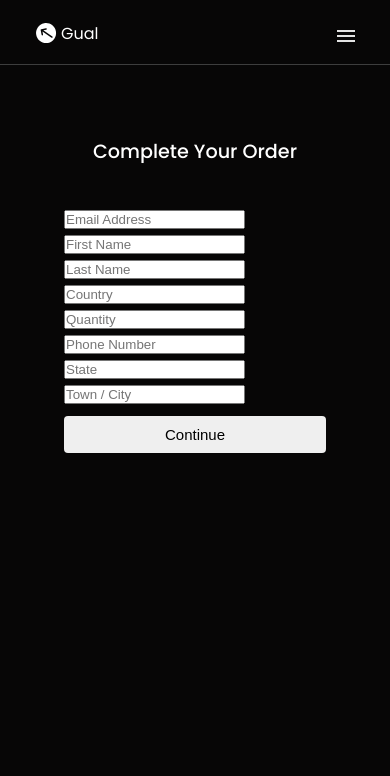
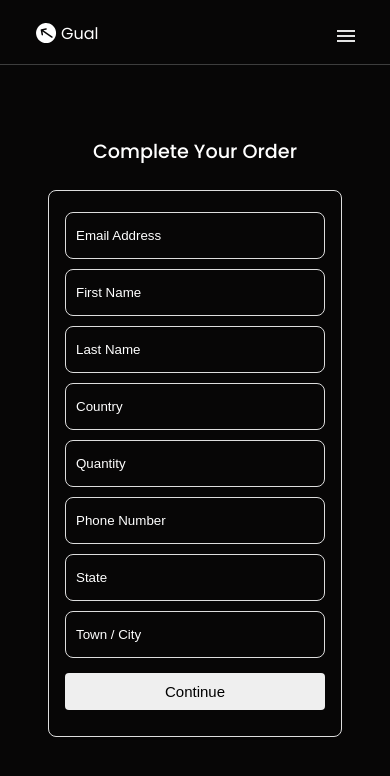
Before and after one commit to DegualDaniel/Gual-Pharm, a React (Vite) app: page /userform in a window 390 px wide. Shown: the top 776 px of the page. Built offline with nearby package versions, Linux system fonts and the light colour scheme.

Commit message:
update media query

```diff
--- a/src/App.css
+++ b/src/App.css
@@ -11,8 +11,10 @@ html{
 body{
   font-family: "Poppins", sans-serif;
   transition: all 0.5s ease-in-out;
+  /* background-color: rgb(243, 248, 244); */
   background-color: #070606;
   color:black;
+  /* background-color: whitesmoke; */
 }
 
 /* BUTTON STYLING  */
@@ -37,12 +39,14 @@ button:hover{
 /* CARDS SECTION */
 .cards-container{
     color: white;
+  /* background-color: rebeccapurple;  */
   margin: 0 auto;
   padding:3rem;
   text-align: center;
     border-bottom: 1px solid #3d3d3d;
     border-top: 1px solid #3d3d3d;
 }
+  /* text:'Save Up to 80%* with discount for Prime <br/> members', */
 
   /* text:'Save Up to 80%* with discount for Prime <br/> members', */
 
--- a/src/Component/PillPack/Pill.css
+++ b/src/Component/PillPack/Pill.css
@@ -13,16 +13,9 @@
 .pill-text{
     padding: 1rem;
 }
-.pill-text h1{
 
-}
-.pill-text p{
+/* CARD SECTION */
 
-}
-/* CARD SECTION */
-.cards{
-
-}
 /* TITLE */
 .pill-cont1-txt{
     padding: 1rem;
@@ -71,7 +64,6 @@
 }
 /* DRUG DISCRIPTION */
 .pill-price{
-    /* background-color: yellow; */
     width: 100%;
     margin: 5px 0;
 }
--- a/src/Component/UserForm/UserForm.css
+++ b/src/Component/UserForm/UserForm.css
@@ -1,5 +1,5 @@
+/* USER FORM SECTION */
 .order-form{
-   width: 100%;
    justify-content: center;
    align-items: center;
    padding-top:  1rem ;
@@ -9,6 +9,7 @@
    font-weight: 500;
    margin: .5rem 0;
 }
+form{
    display: flex;
    flex-direction: column;
    width: 90%;
@@ -17,24 +18,12 @@
    color: white;
    border-radius: 8px;
 }
-   padding: 2rem;
-   border: 1px solid #ddd;
-   color: white;
-   border-radius: 8px;
-}
+form input{
    margin: 5px 0;
    background-color: transparent;
    padding: 15px 10px;
    color: white;
-    border: "1px solid #ddd";
-    outline: none;
-    border-radius: 8px;
- }
-   margin: 5px 0;
-   background-color: transparent;
-   padding: 15px 10px;
-   color: white;
-   border: "1px solid #ddd";
+   border: 1px solid #ddd;
    outline: none;
    border-radius: 8px;
 }
@@ -42,7 +31,6 @@
     color: white;
 }
 .form-btn{
-
     border:none;
     border-radius: 4px;
     cursor: pointer;
@@ -54,30 +42,22 @@
    color: red;
 }
 
-
 /* USER FORM MEDIA QUERY */
-
 @media (max-width:850px) {
-
  .order-form{
     padding :1rem ;
  }
   .order-form-header{
-   /* background-color: red; */
    padding: 1rem;
    text-align: center;
   }
  form{
     margin: 0 auto;
  }
-
 }
 /* SMALLER SCREEN */
 @media (max-width: 768px) {
-   .order-form{
-      /* width: 100%; */
-      /* padding: 1rem; */
-   }
+
    form{
       width: 100%;
       padding: 1rem;
```
Lines whose indentation alone changed are shown as unchanged.
